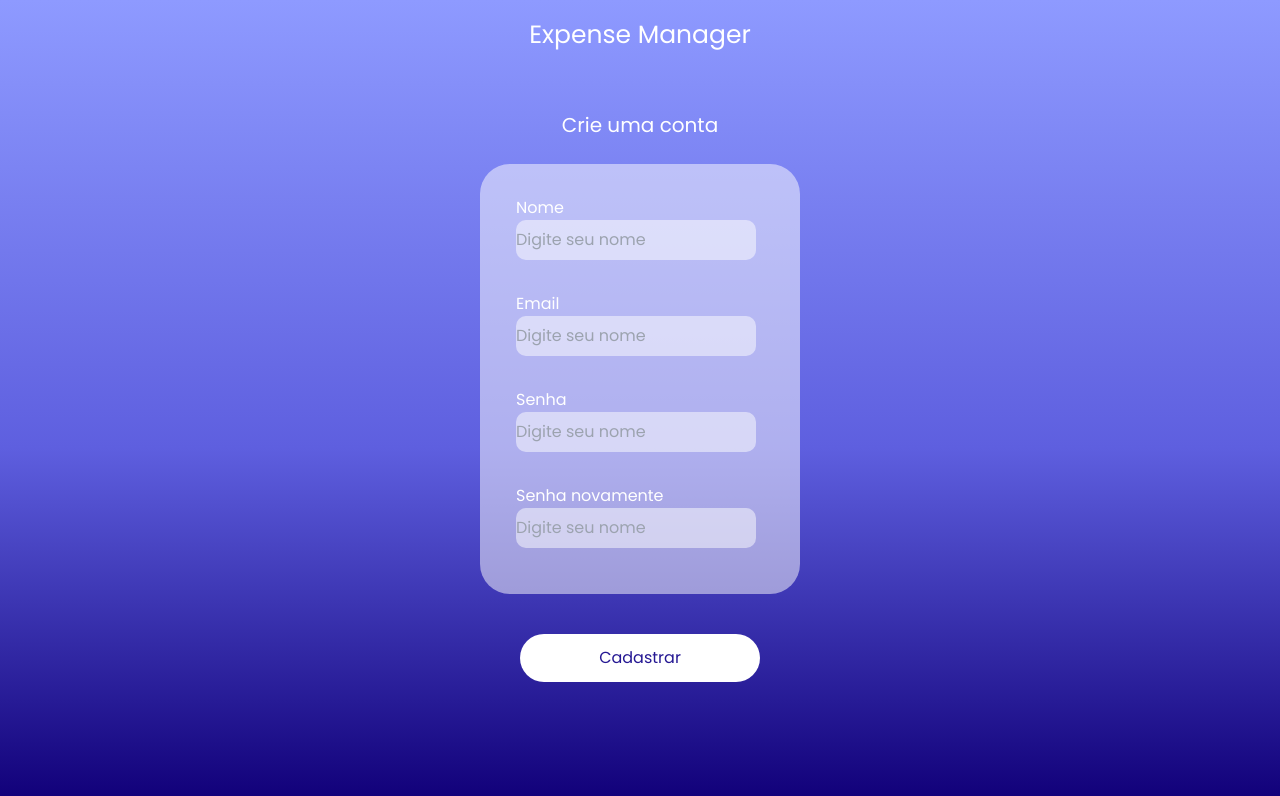
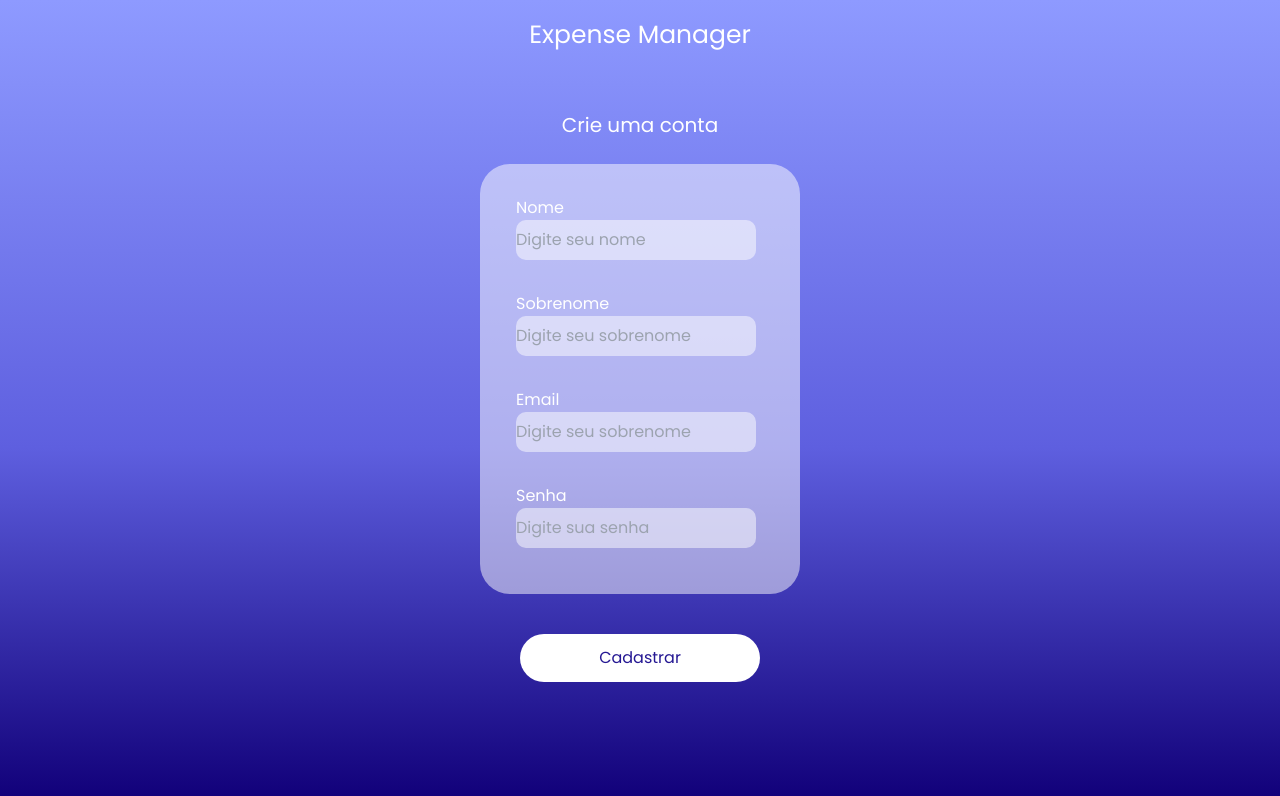
Before and after one commit to CaioNunes1/front-expense-manager, a React (Vite) app: page /SignUp in a window 1280 px wide. Shown: the top 796 px of the page. Built offline with nearby package versions, Linux system fonts and the light colour scheme.

Commit message:
adding the logic at signup page, and adding a new function in the api file

```diff
--- a/src/pages/SignUp.tsx
+++ b/src/pages/SignUp.tsx
@@ -1,37 +1,93 @@
-import React from 'react'
+import React, { useState } from 'react'
+import {signUpUser } from '../services/user'
+import { useNavigate } from 'react-router-dom'
 
 const SignUp = () => {
+const[firstname,setFirstName]=useState('')
+const[lastname,setLastName]=useState('')
+const[email,setEmail]=useState('')
+const[password,setPassword]=useState('')
+const[exists,setExists]=useState(false);
+const navigate=useNavigate()
+
+
+const handleButton=async (event:React.FormEvent<HTMLFormElement>)=>{
+  event.preventDefault()
+
+  try{
+    if(!firstname){
+      return alert('Adicione um nome')
+    }
+    if(!lastname){
+      return alert('Adicione um sobrenome')
+    }
+    if(!email){
+      return alert('Adicione um email')
+  }
+    if(!password){
+      return alert('Adicione uma senha')
+    }
+
+
+
+    const result=await signUpUser({firstname,lastname,email,password});
+
+    if(result?.access_token){
+      setExists(true);
+      alert('Usuário criado com sucesso')
+    }
+    if(result?.access_token==403){
+      return alert ('Credenciais incorretas')
+    }
+    if(result?.access_token==500){
+      return alert('Erro ao cadastrar Conta')
+    }
+  }
+  catch(error){
+    console.log(error);
+  }
+
+  if(exists){
+    navigate('/Home')
+  }
+
+}
+
   return (
     <div className='flex flex-col'>
       <h1 className='flex justify-center text-25px mt-4'>Expense Manager</h1>
       <div className='flex justify-center relative top-20'>
         <div className='flex flex-col'>
-          <form action="">
+          <form onSubmit={handleButton}>
             <h2 className='flex justify-center relative bottom-6 text-20px'>Crie uma conta</h2>
 
             <div className='flex flex-col w-80' style={{height:'430px',background:'rgba(255,255,255,0.5)', borderRadius:'30px'}}>
               <div className="flex flex-col relative left-9 top-8" style={{position:"relative",}}>
                 <label htmlFor="">Nome</label>
-                <input type="text" placeholder="Digite seu nome" className="h-10 w-60 "
-                style={{borderRadius:'10px', color:'black', background:'rgba(255, 255, 255, 0.5)'}} />
+                <input type="text" placeholder="Digite seu nome" className="h-10 w-60 " value={firstname}
+                style={{borderRadius:'10px', color:'black', background:'rgba(255, 255, 255, 0.5)'}}
+                onChange={(e)=>setFirstName(e.target.value)} />
               </div>
 
               <div className="flex flex-col relative left-9 top-16" style={{position:"relative",}}>
-                <label htmlFor="">Email</label>
-                <input type="text" placeholder="Digite seu nome" className="h-10 w-60 "
-                style={{borderRadius:'10px', color:'black', background:'rgba(255, 255, 255, 0.5)'}} />
+                <label htmlFor="">Sobrenome</label>
+                <input type="text" placeholder="Digite seu sobrenome" className="h-10 w-60 " value={lastname}
+                style={{borderRadius:'10px', color:'black', background:'rgba(255, 255, 255, 0.5)'}}
+                onChange={(e)=>setLastName(e.target.value)}/>
               </div>
 
               <div className="flex flex-col relative left-9 top-24" style={{position:"relative",}}>
-                <label htmlFor="">Senha</label>
-                <input type="password" placeholder="Digite seu nome" className="h-10 w-60 "
-                style={{borderRadius:'10px', color:'black', background:'rgba(255, 255, 255, 0.5)'}} />
+                <label htmlFor="">Email</label>
+                <input type="text" placeholder="Digite seu sobrenome" className="h-10 w-60 " value={email}
+                style={{borderRadius:'10px', color:'black', background:'rgba(255, 255, 255, 0.5)'}}
+                onChange={(e)=>setEmail(e.target.value)} />
               </div>
 
               <div className="flex flex-col relative left-9 top-32" style={{position:"relative",}}>
-                <label htmlFor="">Senha novamente</label>
-                <input type="password" placeholder="Digite seu nome" className="h-10 w-60 "
-                style={{borderRadius:'10px', color:'black', background:'rgba(255, 255, 255, 0.5)'}} />
+                <label htmlFor="">Senha</label>
+                <input type="password" placeholder="Digite sua senha" className="h-10 w-60 " value={password}
+                style={{borderRadius:'10px', color:'black', background:'rgba(255, 255, 255, 0.5)'}}
+                onChange={(e)=>setPassword(e.target.value)} />
               </div>
 
             </div>
--- a/src/services/user.tsx
+++ b/src/services/user.tsx
@@ -1,5 +1,12 @@
 import api from "./api"
 interface DtoSignIn{
+  email:string,
+  password:string,
+}
+
+interface DtoSignUp{
+  firstname:string,
+  lastname:string,
   email:string,
   password:string,
 }
@@ -13,3 +20,14 @@ export async function signInUser({email,password}:DtoSignIn){
     return error
   }
 }
+
+export async function signUpUser({firstname,lastname,email,password}:DtoSignUp){
+  try{
+    const response=await api.post('auth/signup',{firstname,lastname,email,password})
+    return response.data;
+  }
+  catch(error){
+    console.log(error);
+    return error;
+  }
+}
```
